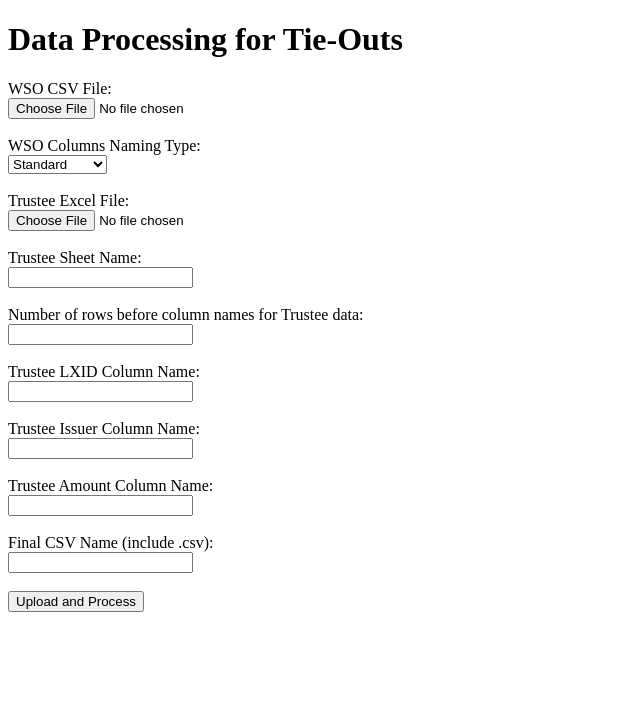
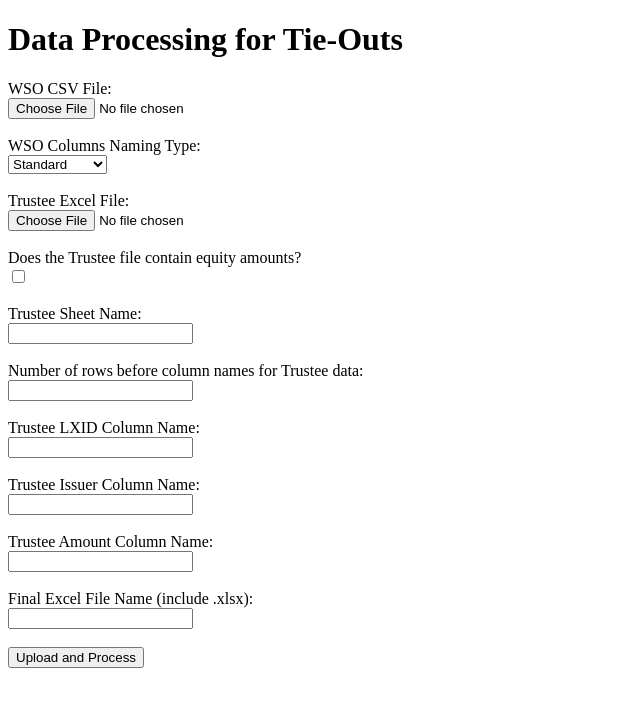
Before and after one commit to jamiekoo49/cash-breaks-processing, a Flask app: page / in a window 1280 px wide. Shown: the top 707 px of the page, without its empty margins (0-640 px from the left). Run offline with Flask 3, Linux system fonts and the light colour scheme.

Commit message:
Added filtering of asset types

```diff
--- a/app.py
+++ b/app.py
@@ -17,13 +17,18 @@ def load_and_prepare_wso(wso_name, wso_lxid, wso_issuer, wso_amount):
     })
     return wso
 
-def load_and_prepare_usb(usb_name, sheet_name, usb_lxid, usb_issuer, usb_amount, usb_num_rows):
+def load_and_prepare_usb(usb_name, sheet_name, usb_lxid, usb_issuer, usb_amount, usb_num_rows, asset_type_column=None):
     print("Loading Trustee data")
     usb = pd.read_excel(usb_name, sheet_name=sheet_name, skiprows=usb_num_rows, engine='openpyxl')
     print("Trustee data loaded successfully")
     columns = [usb_lxid, usb_issuer, usb_amount]
+    if asset_type_column:
+        columns.append(asset_type_column)
     usb = usb[columns]
     usb[usb_amount] = usb[usb_amount].astype(str).str.replace(',', '').apply(pd.to_numeric, errors='coerce')
+    if asset_type_column:
+        usb = usb[usb[asset_type_column] != 'Equity']
+        usb = usb.drop(columns=[asset_type_column])
     usb = usb.rename(columns={
         usb_lxid: 'LXID',
         usb_issuer: 'Issuer Name',
@@ -72,10 +77,10 @@ def finalize_merge(merge, wso, usb_agg):
     final_merged['Difference'] = final_merged['Difference'].apply(format_number)
     return final_merged[['LXID', 'Issuer Name', 'Quantity Traded_wso', 'Quantity Traded_trustee', 'Difference']]
 
-def convert_csv(final_df, name):
-    print(f"Converting to CSV: {name}")
-    final_df.to_csv(name, index=False)
-    print(f"CSV {name} created successfully")
+def convert_excel(final_df, name):
+    print(f"Converting to Excel: {name}")
+    final_df.to_excel(name, index=False)
+    print(f"Excel file {name} created successfully")
 
 @app.route('/', methods=['GET', 'POST'])
 def index():
@@ -83,6 +88,7 @@ def index():
         wso_file = request.files['wso_file']
         usb_file = request.files['usb_file']
         naming_type = request.form['naming_type']
+        asset_type_present = 'asset_type_present' in request.form
 
         if naming_type == 'standard':
             wso_lxid = 'Asset_LoanXIDAssetID_Name'
@@ -100,6 +106,10 @@ def index():
         usb_amount = request.form['usb_amount']
         final_name = request.form['final_name']
 
+        asset_type_column = None
+        if asset_type_present:
+            asset_type_column = request.form['asset_type_column']
+
         upload_folder = os.path.join(os.getcwd(), 'uploads')
         if not os.path.exists(upload_folder):
             os.makedirs(upload_folder)
@@ -113,19 +123,19 @@ def index():
         print("Files saved successfully")
 
         wso = load_and_prepare_wso(wso_file_path, wso_lxid, wso_issuer, wso_amount)
-        usb = load_and_prepare_usb(usb_file_path, usb_sheet, usb_lxid, usb_issuer, usb_amount, usb_num_rows)
+        usb = load_and_prepare_usb(usb_file_path, usb_sheet, usb_lxid, usb_issuer, usb_amount, usb_num_rows, asset_type_column)
         usb_agg = aggregate_usb_data(usb)
         merge = merge_data(wso, usb_agg)
         final = finalize_merge(merge, wso, usb_agg)
-        final_csv_path = os.path.join(upload_folder, final_name)
-        convert_csv(final, final_csv_path)
+        final_excel_path = os.path.join(upload_folder, final_name)
+        convert_excel(final, final_excel_path)
 
         print("Processing complete")
 
         os.remove(wso_file_path)
         os.remove(usb_file_path)
 
-        return send_file(final_csv_path, as_attachment=True, mimetype='text/csv')
+        return send_file(final_excel_path, as_attachment=True, mimetype='text/excel')
 
     return render_template('index.html')
 
--- a/templates/index.html
+++ b/templates/index.html
@@ -3,7 +3,7 @@
 <head>
     <meta charset="UTF-8">
     <meta name="viewport" content="width=device-width, initial-scale=1.0">
-    <title>Data Processing form</title>
+    <title>Data Processing Form</title>
     <script>
         function toggleNonstandardFields() {
             const namingType = document.getElementById('naming_type').value;
@@ -14,8 +14,20 @@
                 nonstandardFields.style.display = 'block';
             }
         }
+
+        function toggleAssetTypeField() {
+            const assetTypeCheckbox = document.getElementById('asset_type_present');
+            const assetTypeField = document.getElementById('asset-type-field');
+            if (assetTypeCheckbox.checked) {
+                assetTypeField.style.display = 'block';
+            } else {
+                assetTypeField.style.display = 'none';
+            }
+        }
+
         window.onload = function() {
             toggleNonstandardFields();
+            toggleAssetTypeField();
         };
     </script>
 </head>
@@ -45,6 +57,14 @@
         <label for="usb_file">Trustee Excel File:</label><br>
         <input type="file" name="usb_file" accept=".xls,.xlsx,.xlsm" required><br><br>
 
+        <label for="asset_type_present">Does the Trustee file contain equity amounts?</label><br>
+        <input type="checkbox" id="asset_type_present" name="asset_type_present" onchange="toggleAssetTypeField()"><br><br>
+
+        <div id="asset-type-field" style="display:none;">
+            <label for="asset_type_column">Asset Type Column Name:</label><br>
+            <input type="text" name="asset_type_column"><br><br>
+        </div>
+
         <label for="usb_sheet">Trustee Sheet Name:</label><br>
         <input type="text" name="usb_sheet" required><br><br>
 
@@ -60,7 +80,7 @@
         <label for="usb_amount">Trustee Amount Column Name:</label><br>
         <input type="text" name="usb_amount" required><br><br>
 
-        <label for="final_name">Final CSV Name (include .csv):</label><br>
+        <label for="final_name">Final Excel File Name (include .xlsx):</label><br>
         <input type="text" name="final_name" required><br><br>
 
         <input type="submit" value="Upload and Process">
```
Also changed, not shown: 1 other file.
